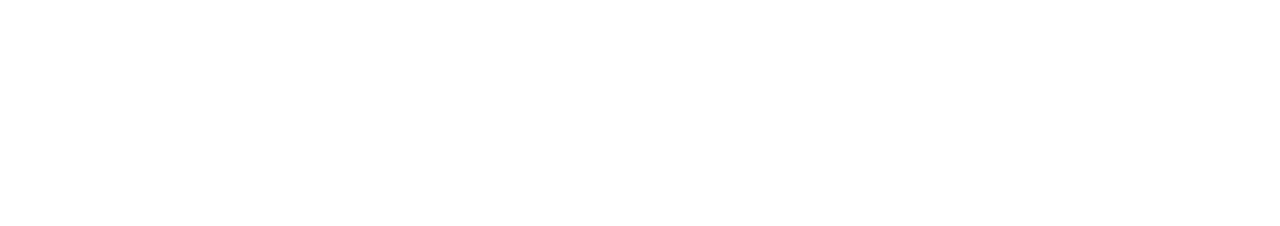
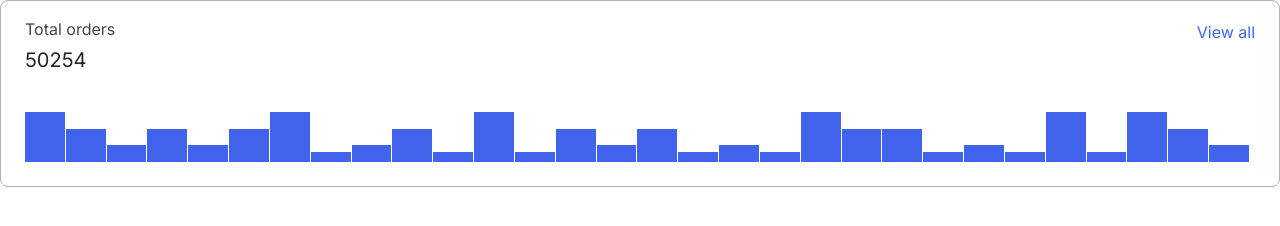
Before and after one commit to js-tasks-ru/htmlcss-20241107_panteleev-alexander, a website: page 04-lection2/01-histogram/index.html in a window 1280 px wide. Drawn offline with Linux system fonts and the light colour scheme.

Commit message:
copy index & styles from broken branch

```diff
--- a/04-lection2/01-histogram/histogram.css
+++ b/04-lection2/01-histogram/histogram.css
@@ -0,0 +1,84 @@
+:root {
+    --base-height: 50px;
+}
+
+.histogram {
+    border-radius: 8px;
+    border: 1px solid var(--grey-3);
+    padding: 16px 24px 24px 24px;
+}
+
+.histogram__data {
+    display: flex;
+    justify-content: space-between;
+    margin-bottom: 39px;
+}
+
+.histogram__data-name-value {
+
+}
+
+.histogram__data-name {
+    font-family: Inter;
+    font-size: 16px;
+    font-weight: 400;
+    line-height: 24px;
+    text-align: left;
+    text-underline-position: from-font;
+    text-decoration-skip-ink: none;
+    color: var(--black);
+    margin-bottom: 6px;
+    opacity: 0.85;
+}
+
+.histogram__data-value {
+    font-family: Inter;
+    font-size: 20px;
+    font-weight: 400;
+    line-height: 26px;
+    text-align: left;
+    text-underline-position: from-font;
+    text-decoration-skip-ink: none;
+    color: var(--black);
+}
+
+.histogram__details {
+    padding-top: 3px;
+    font-family: Inter;
+    font-size: 16px;
+    font-weight: 400;
+    line-height: 24px;
+    text-align: right;
+    text-underline-position: from-font;
+    text-decoration-skip-ink: none;
+    color: var(--blue-2);
+}
+
+.histogram__graphic {
+    display: flex;
+    justify-content: start;
+    align-items: end;
+    margin-right: 5px;
+}
+
+.histogram__graphic-piece {
+    background-color: var(--blue-2);
+    margin-right: 1px;
+    flex: 1 1 9px;
+}
+
+.histogram__graphic-piece_large {
+    height: var(--base-height);
+}
+
+.histogram__graphic-piece_medium {
+    height: calc(var(--base-height) / 1.5);
+}
+
+.histogram__graphic-piece_small {
+    height: calc(var(--base-height) / 3);
+}
+
+.histogram__graphic-piece_x-small {
+    height: calc(var(--base-height) / 5.2);
+}
--- a/04-lection2/01-histogram/index.html
+++ b/04-lection2/01-histogram/index.html
@@ -6,6 +6,106 @@
         <link rel="stylesheet" href="./histogram.css">
     </head>
     <body>
+            <div class="histogram">
+            <section class="histogram__data">
+                <div class="histogram__data-name-value">
+                    <h3 class="histogram__data-name">Total orders</h3>
+                    <data class="histogram__data-value" value="50254">50254</data>
+                </div>
+                <a class="histogram__details">View all</a>
+            </section>
+            <div class="histogram__graphic">
+                    <div class="histogram__graphic-piece histogram__graphic-piece_large">
 
+                    </div>
+                    <div class="histogram__graphic-piece histogram__graphic-piece_medium">
+
+                    </div>
+                    <div class="histogram__graphic-piece histogram__graphic-piece_small">
+
+                    </div>
+                    <div class="histogram__graphic-piece histogram__graphic-piece_medium">
+
+                    </div>
+                    <div class="histogram__graphic-piece histogram__graphic-piece_small">
+
+                    </div>
+                    <div class="histogram__graphic-piece histogram__graphic-piece_medium">
+
+                    </div>
+                    <div class="histogram__graphic-piece histogram__graphic-piece_large">
+
+                    </div>
+                    <div class="histogram__graphic-piece histogram__graphic-piece_x-small">
+
+                    </div>
+                    <div class="histogram__graphic-piece histogram__graphic-piece_small">
+
+                    </div>
+                    <div class="histogram__graphic-piece histogram__graphic-piece_medium">
+
+                    </div>
+                    <div class="histogram__graphic-piece histogram__graphic-piece_x-small">
+
+                    </div>
+                    <div class="histogram__graphic-piece histogram__graphic-piece_large">
+
+                    </div>
+                    <div class="histogram__graphic-piece histogram__graphic-piece_x-small">
+
+                    </div>
+                    <div class="histogram__graphic-piece histogram__graphic-piece_medium">
+
+                    </div>
+                    <div class="histogram__graphic-piece histogram__graphic-piece_small">
+
+                    </div>
+                    <div class="histogram__graphic-piece histogram__graphic-piece_medium">
+
+                    </div>
+                    <div class="histogram__graphic-piece histogram__graphic-piece_x-small">
+
+                    </div>
+                    <div class="histogram__graphic-piece histogram__graphic-piece_small">
+
+                    </div>
+                    <div class="histogram__graphic-piece histogram__graphic-piece_x-small">
+
+                    </div>
+                    <div class="histogram__graphic-piece histogram__graphic-piece_large">
+
+                    </div>
+                    <div class="histogram__graphic-piece histogram__graphic-piece_medium">
+
+                    </div>
+                    <div class="histogram__graphic-piece histogram__graphic-piece_medium">
+
+                    </div>
+                    <div class="histogram__graphic-piece histogram__graphic-piece_x-small">
+
+                    </div>
+                    <div class="histogram__graphic-piece histogram__graphic-piece_small">
+
+                    </div>
+                    <div class="histogram__graphic-piece histogram__graphic-piece_x-small">
+
+                    </div>
+                    <div class="histogram__graphic-piece histogram__graphic-piece_large">
+
+                    </div>
+                    <div class="histogram__graphic-piece histogram__graphic-piece_x-small">
+
+                    </div>
+                    <div class="histogram__graphic-piece histogram__graphic-piece_large">
+
+                    </div>
+                    <div class="histogram__graphic-piece histogram__graphic-piece_medium">
+
+                    </div>
+                    <div class="histogram__graphic-piece histogram__graphic-piece_small">
+
+                    </div>
+            </div>
+            </div>
     </body>
 </html>
```
